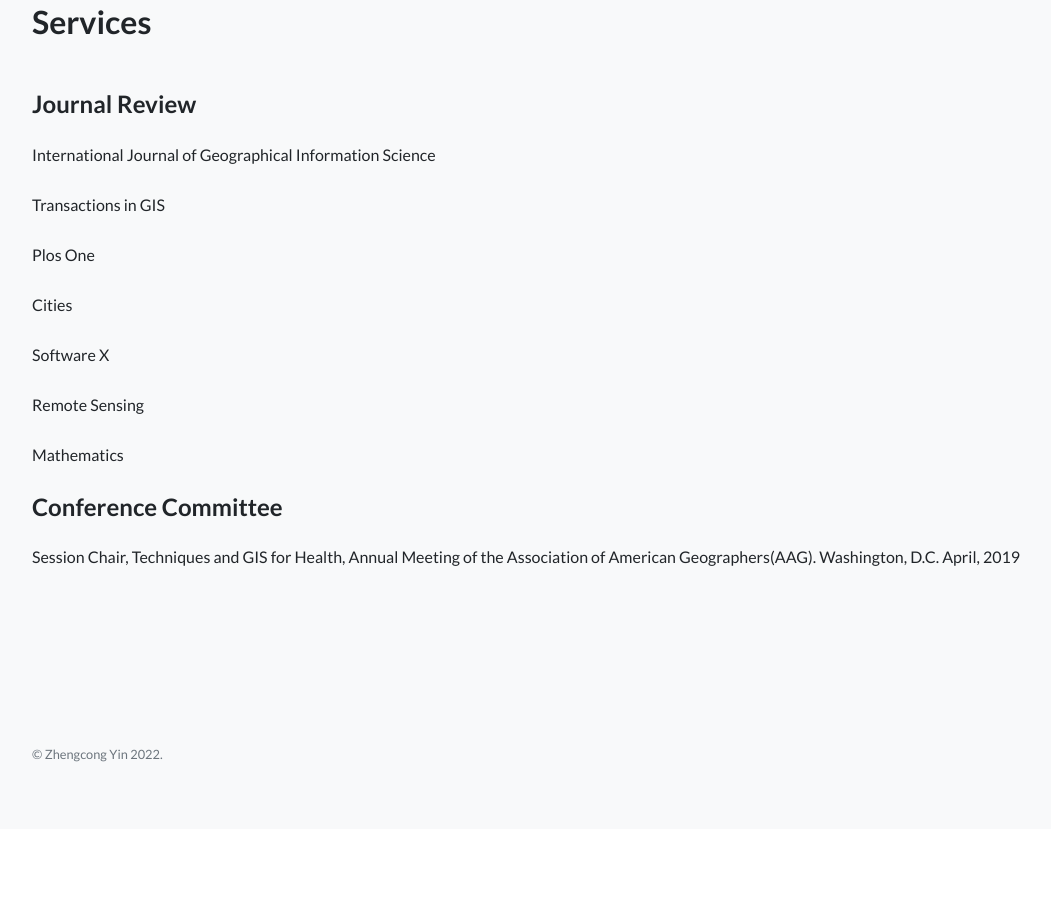
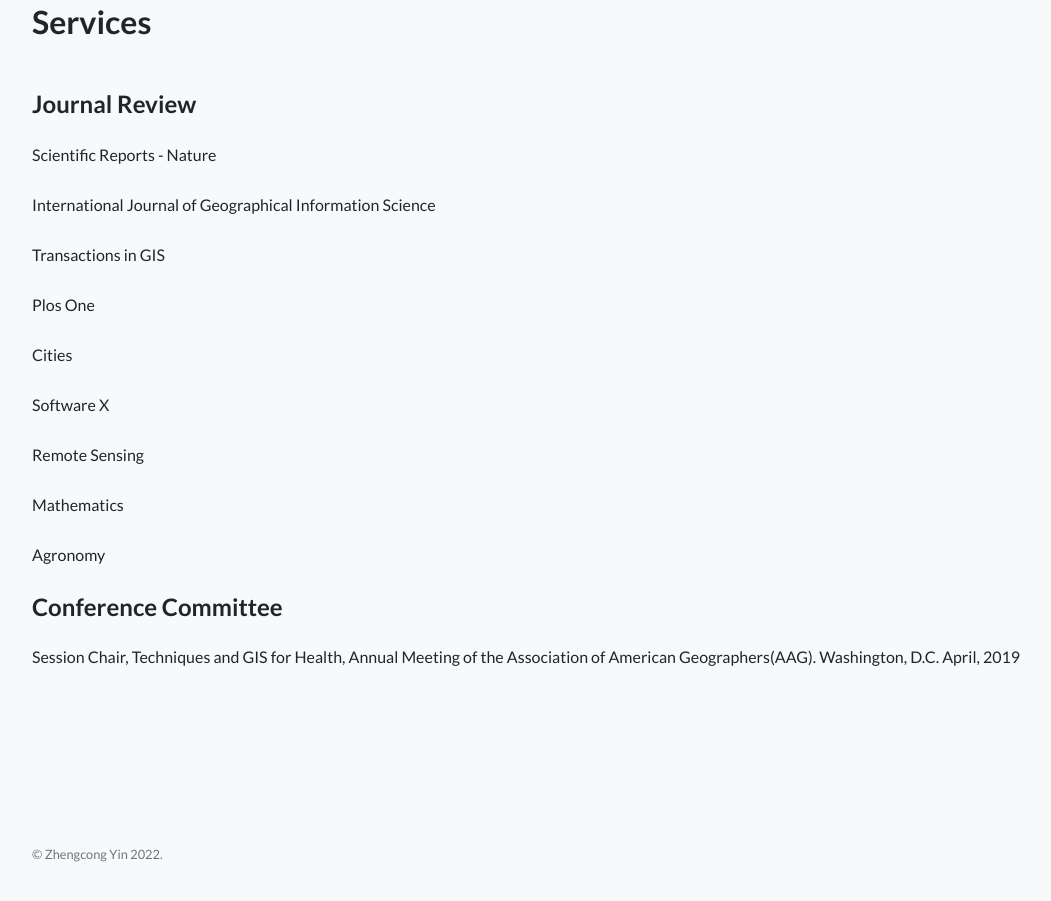
Before and after one commit to zhengcongyin/zhengcongyin.github.io, a plain HTML site: page index.html in a window 1280 px wide. Shown: the part 3824-4725 px from the top of the page, without its empty margins (53-1104 px from the left). Before the commit the page ends 4653 px from the top, so only its background shows below. Drawn offline with Linux system fonts and the light colour scheme.

Commit message:
Update index.html

```diff
--- a/index.html
+++ b/index.html
@@ -261,6 +261,12 @@
         <div class="container">
           <h2 class="mb-5 text-lg-left">Services</h2>
           <h4 class="mb-4 text-lg-left">Journal Review</h4>
+            <div class="row">
+              <div class="col-lg-12 my-auto showcase-text text-left">
+                  <h8>Scientific Reports - Nature</h8>
+              </div>
+          </div>
+           <p style="padding:5px"></p>
           <div class="row">
               <div class="col-lg-12 my-auto showcase-text text-left">
                   <h8>International Journal of Geographical Information Science</h8>
@@ -299,10 +305,17 @@
               </div>
           </div>
 
+		  <p style="padding:5px"></p>
+          <div class="row">
+              <div class="col-lg-12 my-auto showcase-text text-left">
+                  <h8>Mathematics</h8>
+              </div>
+          </div>
+
 		  	  <p style="padding:5px"></p>
           <div class="row">
               <div class="col-lg-12 my-auto showcase-text text-left">
-                  <h8>Mathematics</h8>
+                  <h8>Agronomy</h8>
               </div>
           </div>
 
```
